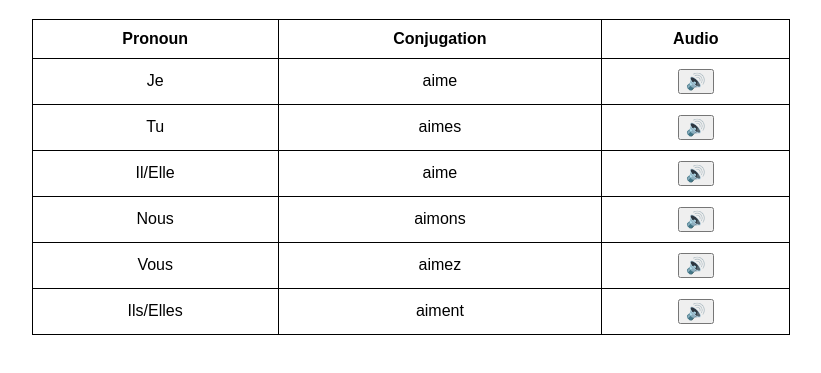
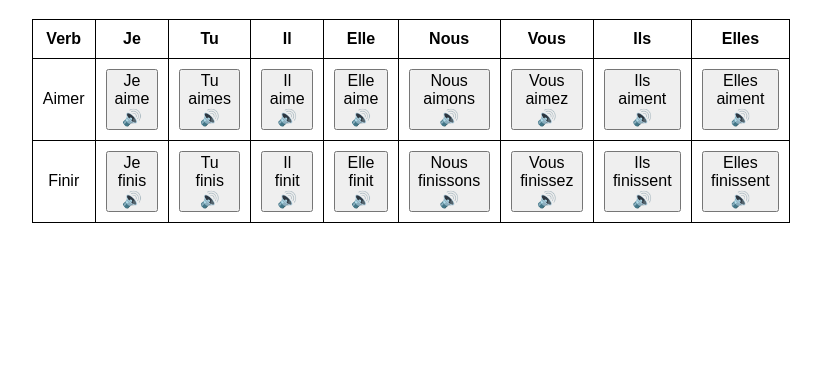
Before and after one commit to stack-clear/stack-clear.github.io, a plain HTML site: page index.html in a window 1280 px wide. Shown: the part 61-434 px from the top of the page, without its empty margins (229-1050 px from the left). Drawn offline with Linux system fonts and the light colour scheme.

Commit message:
Update index.html

```diff
--- a/index.html
+++ b/index.html
@@ -3,47 +3,46 @@
 <head>
     <meta charset="UTF-8">
     <meta name="viewport" content="width=device-width, initial-scale=1.0">
-    <title>French Verb Conjugation</title>
+    <title>French Verb Conjugations</title>
     <link rel="stylesheet" href="styles.css">
 </head>
 <body>
 
     <h1>French Verb Conjugations</h1>
+
     <table>
         <tr>
-            <th>Pronoun</th>
-            <th>Conjugation</th>
-            <th>Audio</th>
+            <th>Verb</th>
+            <th>Je</th>
+            <th>Tu</th>
+            <th>Il</th>
+            <th>Elle</th>
+            <th>Nous</th>
+            <th>Vous</th>
+            <th>Ils</th>
+            <th>Elles</th>
         </tr>
         <tr>
-            <td>Je</td>
-            <td>aime</td>
-            <td><button onclick="speak('Je aime')">🔊</button></td>
+            <td>Aimer</td>
+            <td><button onclick="speak('Je aime')">Je aime 🔊</button></td>
+            <td><button onclick="speak('Tu aimes')">Tu aimes 🔊</button></td>
+            <td><button onclick="speak('Il aime')">Il aime 🔊</button></td>
+            <td><button onclick="speak('Elle aime')">Elle aime 🔊</button></td>
+            <td><button onclick="speak('Nous aimons')">Nous aimons 🔊</button></td>
+            <td><button onclick="speak('Vous aimez')">Vous aimez 🔊</button></td>
+            <td><button onclick="speak('Ils aiment')">Ils aiment 🔊</button></td>
+            <td><button onclick="speak('Elles aiment')">Elles aiment 🔊</button></td>
         </tr>
         <tr>
-            <td>Tu</td>
-            <td>aimes</td>
-            <td><button onclick="speak('Tu aimes')">🔊</button></td>
-        </tr>
-        <tr>
-            <td>Il/Elle</td>
-            <td>aime</td>
-            <td><button onclick="speak('Il aime')">🔊</button></td>
-        </tr>
-        <tr>
-            <td>Nous</td>
-            <td>aimons</td>
-            <td><button onclick="speak('Nous aimons')">🔊</button></td>
-        </tr>
-        <tr>
-            <td>Vous</td>
-            <td>aimez</td>
-            <td><button onclick="speak('Vous aimez')">🔊</button></td>
-        </tr>
-        <tr>
-            <td>Ils/Elles</td>
-            <td>aiment</td>
-            <td><button onclick="speak('Ils aiment')">🔊</button></td>
+            <td>Finir</td>
+            <td><button onclick="speak('Je finis')">Je finis 🔊</button></td>
+            <td><button onclick="speak('Tu finis')">Tu finis 🔊</button></td>
+            <td><button onclick="speak('Il finit')">Il finit 🔊</button></td>
+            <td><button onclick="speak('Elle finit')">Elle finit 🔊</button></td>
+            <td><button onclick="speak('Nous finissons')">Nous finissons 🔊</button></td>
+            <td><button onclick="speak('Vous finissez')">Vous finissez 🔊</button></td>
+            <td><button onclick="speak('Ils finissent')">Ils finissent 🔊</button></td>
+            <td><button onclick="speak('Elles finissent')">Elles finissent 🔊</button></td>
         </tr>
     </table>
 
```
